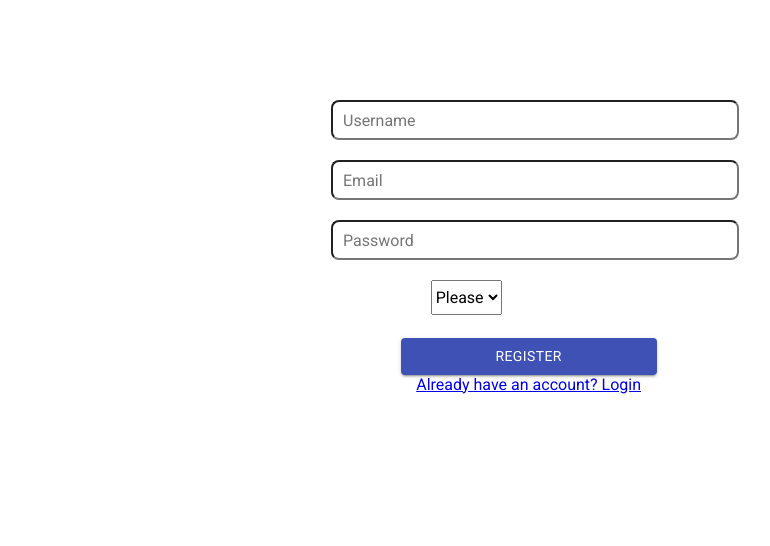
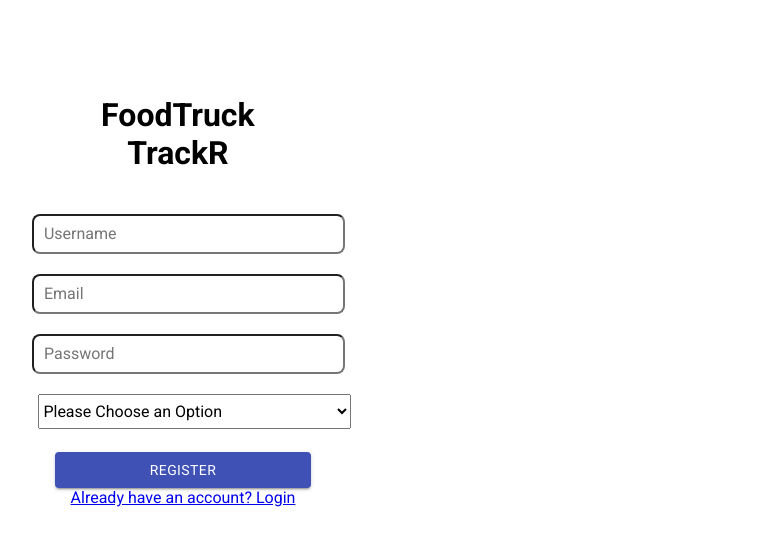
Before and after one commit to Sara-DLC/FoodTruck, a React (Create React App) app: page /register in a window 1280 px wide. Shown: the top 546 px of the page, without its empty margins (137-907 px from the left). Built offline with nearby package versions, Linux system fonts and the light colour scheme.

Commit message:
modified login and register form

```diff
--- a/src/components/LoginForm.js
+++ b/src/components/LoginForm.js
@@ -21,7 +21,7 @@ const UserForm = ({errors, touched, status}) => {
     return (
 
     <div className="main">
-        <h1>foodtrackr</h1>
+         <h1>FoodTruck TrackR</h1>
 
         <Form>
 
--- a/src/components/RegisterForm.js
+++ b/src/components/RegisterForm.js
@@ -19,6 +19,7 @@ const RegisterForm = ({errors, touched, values, status}) => {
 
     return (
     <div className="main">
+    <h1>FoodTruck TrackR</h1>
         <Form>
 
             <Field className="user-field" ype="text"name="user" placeholder="Username"/>
@@ -39,7 +40,7 @@ const RegisterForm = ({errors, touched, values, status}) => {
             <p className="error">{errors.password}</p>
             )}
 
-            <Field className="dropdown" component="select" name="options" >
+            <Field className="option" component="select" name="options" >
                 <option>Please Choose an Option</option>
                 <option value="Vendor">Vendor</option>
               <option value="Customer">Customer</option>
--- a/src/components/scss/app.scss
+++ b/src/components/scss/app.scss
@@ -9,25 +9,28 @@
   }
 
   .main{
-    display:flex;
+    display: flex;
+    flex-direction: column;
     justify-content: center;
-  width: 90vw;
-  min-height: 80vh;
+    width: 20vw;
+    margin-bottom: 17%;
+    margin-left: 8%;
   }
 
   .user-field {
     display: flex;
-      width: 150%;
+    width: 113%;
     margin: 20px;
+    margin-left: 26%;
     height: 2vh;
     border-radius: 8px;
     padding: 10px;
     font-size: 1rem;
   }
 
-  .dropdown{
-    width: 158%;
-      margin-left: 20px;
+  .option{
+    width: 122%;
+    margin-left: 73px;
     height: 35px;
     margin-bottom: 9%;
     font-size: 1rem;
@@ -42,3 +45,10 @@
   width: 100%;
 
   }
+
+  h1{
+    text-align: center;
+    margin-left: 33%;
+    padding: 0;
+    width: 100%;
+  }
```
Lines whose indentation alone changed are shown as unchanged.
